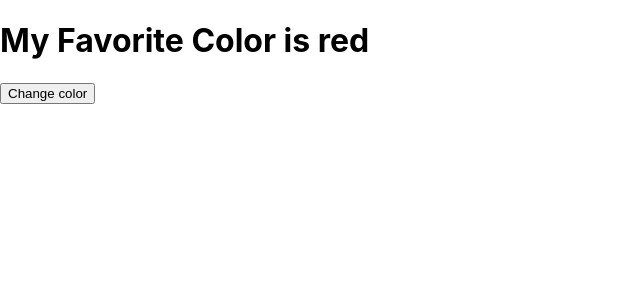
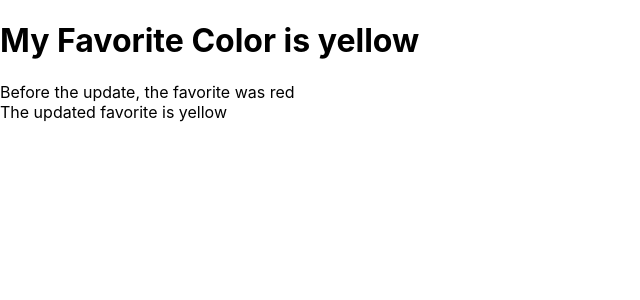
Before and after one commit to winterbreaker23/React_classes, a React (Create React App) app in the folder myapp/: page / in a window 1280 px wide. Shown: the top 300 px of the page, without its empty margins (0-640 px from the left). Built offline with nearby package versions, Linux system fonts and the light colour scheme.

Commit message:
getSnapshotBeforeUpdate

```diff
--- a/myapp/src/index.js
+++ b/myapp/src/index.js
@@ -140,9 +140,37 @@ class Header4 extends React.Component{
     }
 
 }
+class Header5 extends React.Component {
+  constructor(props) {
+    super(props);
+    this.state = {favoritecolor: "red"};
+  }
+  componentDidMount() {
+    setTimeout(() => {
+      this.setState({favoritecolor: "yellow"})
+    }, 1000)
+  }
+  getSnapshotBeforeUpdate(prevProps, prevState) {
+    document.getElementById("div1").innerHTML =
+    "Before the update, the favorite was " + prevState.favoritecolor;
+  }
+  componentDidUpdate() {
+    document.getElementById("div2").innerHTML =
+    "The updated favorite is " + this.state.favoritecolor;
+  }
+  render() {
+    return (
+      <div>
+        <h1>My Favorite Color is {this.state.favoritecolor}</h1>
+        <div id="div1"></div>
+        <div id="div2"></div>
+      </div>
+    );
+  }
+}
 root.render(
   <React.StrictMode>
-    <Header4/>
+    <Header5/>
   </React.StrictMode>
 );
 
```
